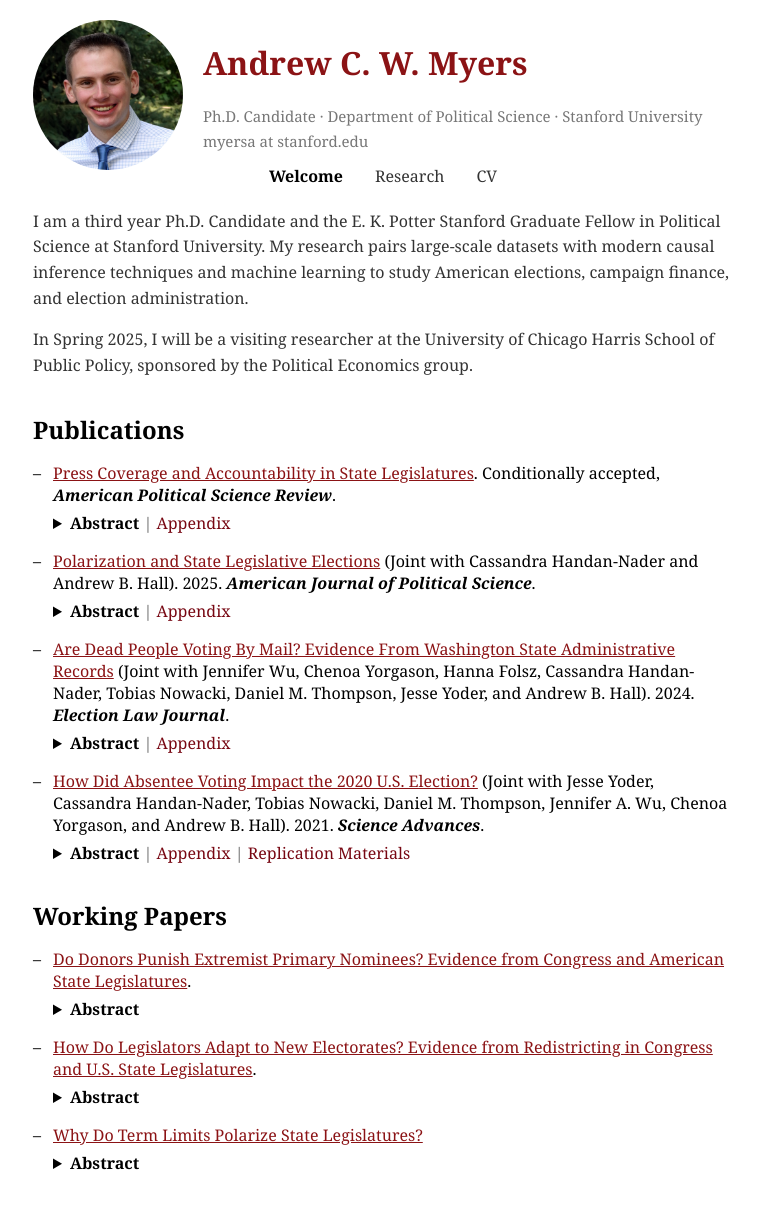
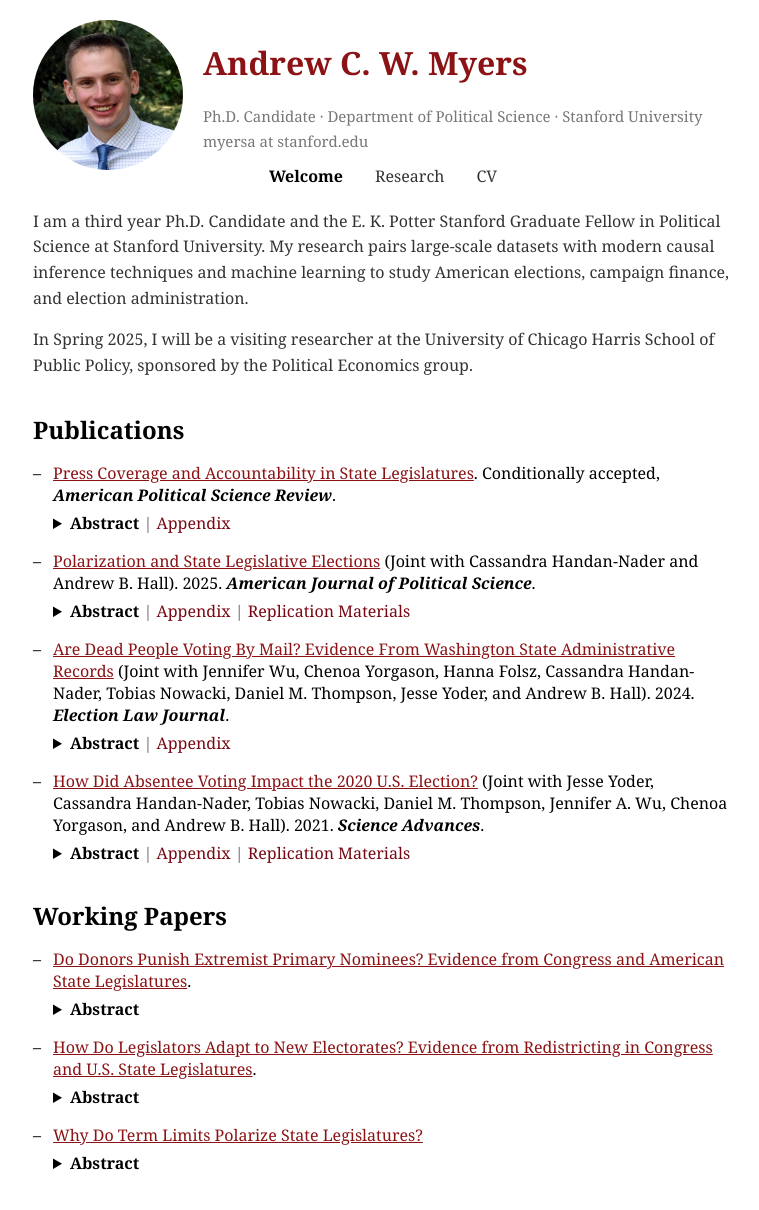
Before and after one commit to AndyMyersSkol/AndyMyersSkol.github.io, a Jekyll site: the page index.html, which Jekyll copies as it is, in a window 1280 px wide. Shown: the whole page, without its empty margins (257-1016 px from the left). Built offline with Jekyll 4.4.1, drawn with Linux system fonts in a browser that asks for light colours.

Commit message:
Update index.html

```diff
--- a/index.html
+++ b/index.html
@@ -78,6 +78,8 @@ State legislatures are critical policymaking bodies, yet recent studies suggest
                     <span>Abstract</span>
                     <span class="separator">|</span>
                     <a href="/documents/handan-nader_myers_hall_polarization_appendix.pdf" target="_blank" class="replication-link">Appendix</a>
+                    <span class="separator">|</span>
+                    <a href="https://dataverse.harvard.edu/dataset.xhtml?persistentId=doi:10.7910/DVN/0XQNDR" target="_blank" class="replication-link">Replication Materials</a>
                 </summary>
                 <p class="abstract-text">
 U.S. state legislatures are critical policymaking institutions that are increasingly polarized, yet data and measurement limitations have prevented researchers from understanding how state legislative elections contribute to this polarization. To address this gap, we construct new measures of candidate ideology based on campaign contributions and roll-call votes, and we use them to offer the first systematic study of the relationship between candidate ideology and electoral outcomes in primary and general elections in state legislatures, 2000-2022. We find that the set of people running for state legislature has polarized substantially in recent decades. More-moderate candidates enjoy a meaningful advantage in contested general elections, but that advantage has declined somewhat in recent years. At the same time, more-extreme candidates are favored in contested primary elections. These new measures and data will allow researchers to build on these basic findings to understand how elections function in lower-information, lower-salience environments like American state legislatures.
```
